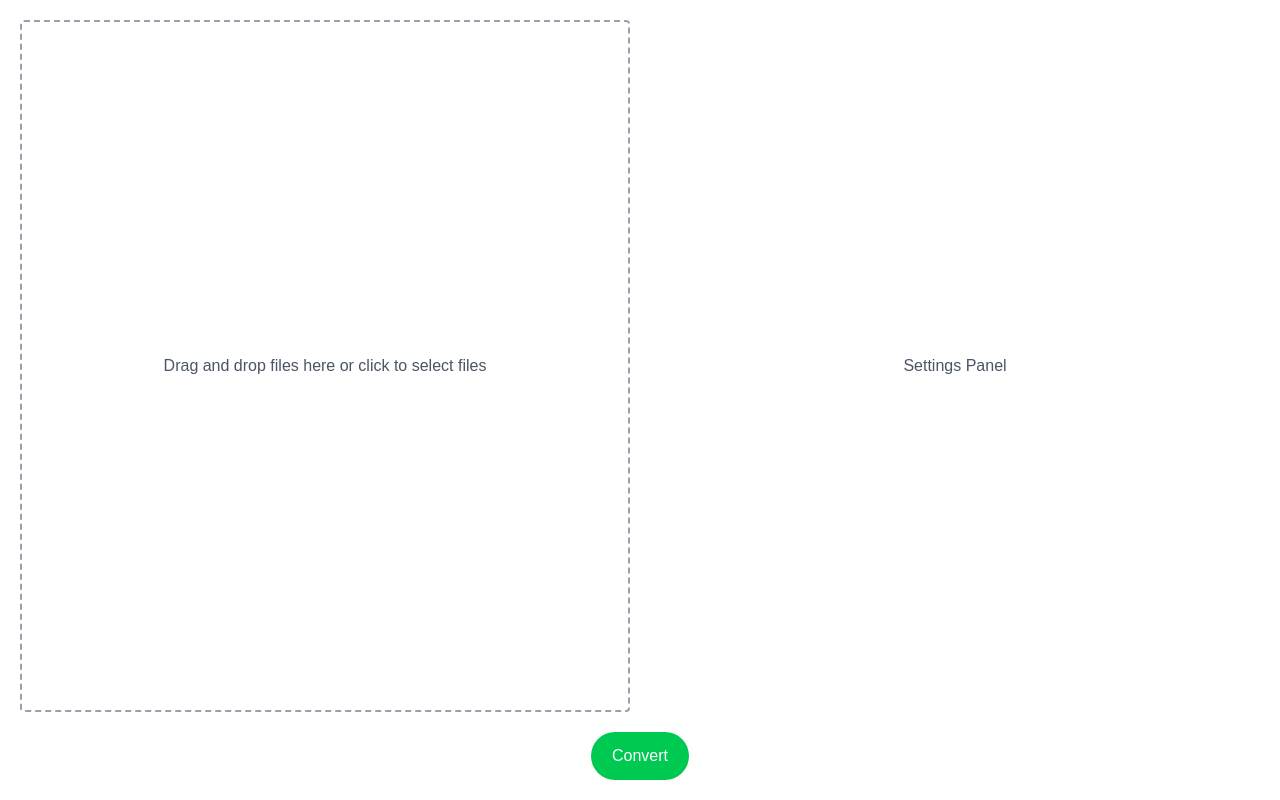
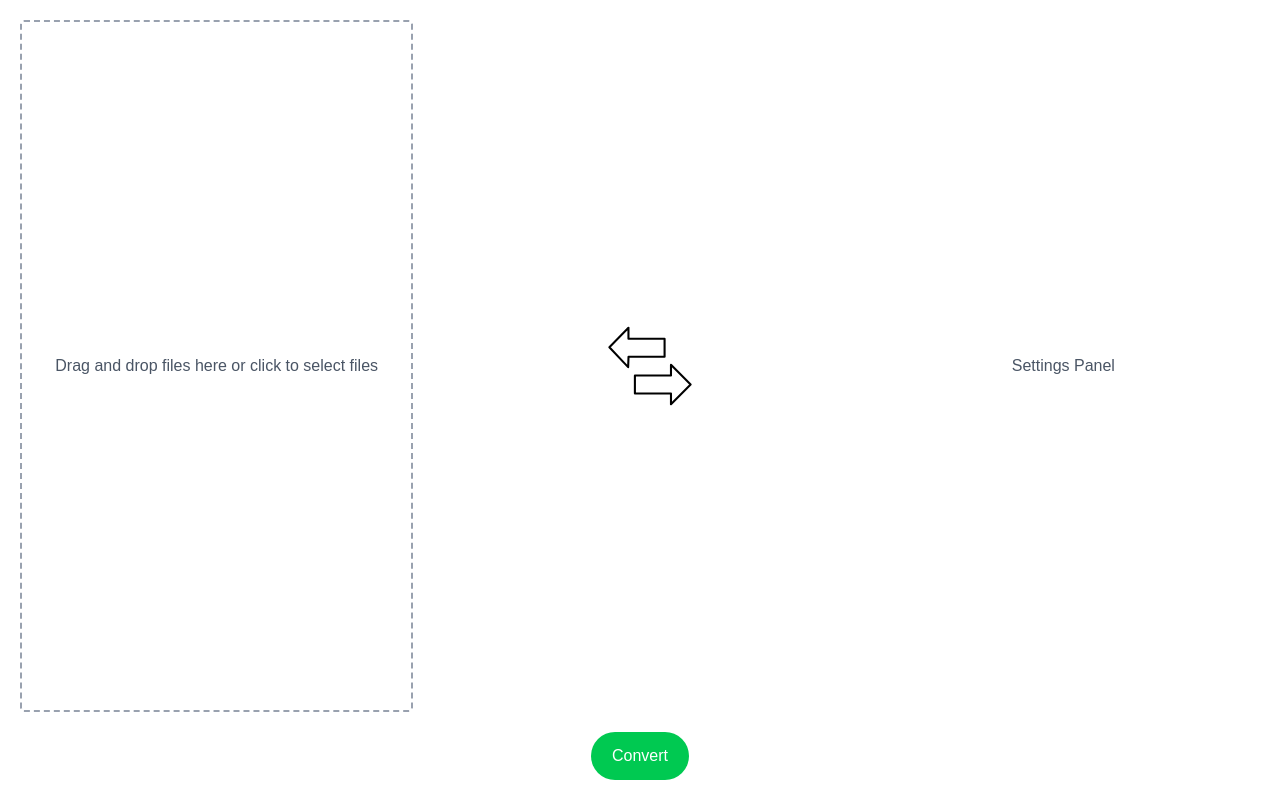
Before and after one commit to LibreConverters/libreconverters.com, a Next.js app: page / in a window 1280 px wide. Built offline with nearby package versions, Linux system fonts and the light colour scheme.

Commit message:
add converter icon between drop area and settings pane

```diff
--- a/src/app/page.tsx
+++ b/src/app/page.tsx
@@ -30,6 +30,9 @@ export default function Home() {
         <div style={{ flex: 1, marginRight: '20px' }}>
           <FileDropBox />
         </div>
+        <div style={{ flex: 1, display: 'flex', justifyContent: 'center', alignItems: 'center', padding: '20px' }}>
+          <Image src="/convert.svg" alt="converter" width={100} height={100} />
+        </div>
         <div style={{ flex: 1}}>
           <SettingsPanel />
         </div>
```
